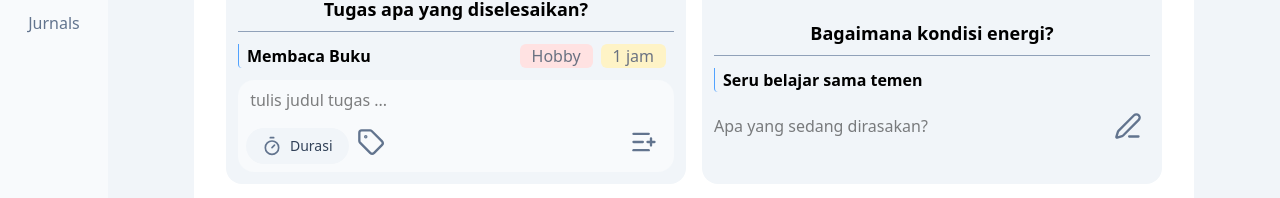
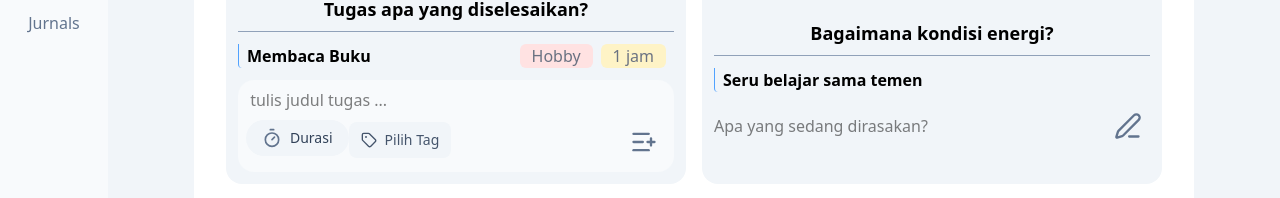
Before and after one commit to alkhudori1026/project-nov, a Next.js app: page / in a window 1280 px wide. Shown: the part 421-619 px from the top of the page. Built offline with nearby package versions, Linux system fonts and the light colour scheme.

Commit message:
Add TagPicker component and integrate it into Home layout for tag management

```diff
--- a/src/app/page.tsx
+++ b/src/app/page.tsx
@@ -3,6 +3,7 @@ import IconButton from "@/components/IconButon";
 import Navigation from "@/components/Navigasi";
 import TopBar from "@/components/TopBar";
 import DurationPicker from "@/components/DurationPicker";
+import TagPicker from "@/components/TagPicker";
 import {
   CircleStar,
   ListPlus,
@@ -18,6 +19,18 @@ export default function Home() {
   const [isFavorite, setIsFavorite] = useState(false);
   const [viewAktif, setViewAktif] = useState("Home");
   const [durasiTugas, setDurasiTugas] = useState("");
+  const [daftarTagGlobal, setDaftarTagGlobal] = useState([
+    "Education",
+    "Skills",
+    "Hobby",
+  ]);
+  const [tagAktif, setTagAktif] = useState("");
+  const tanganiBuatTagBaru = (tagBaru: string) => {
+    // Tambahkan tag baru ke daftar memori global
+    setDaftarTagGlobal([...daftarTagGlobal, tagBaru]);
+    // Langsung jadikan tag baru tersebut sebagai yang terpilih
+    setTagAktif(tagBaru);
+  };
   return (
     <div className="grid grid-cols-[1fr_16fr] grid-rows-[auto_1fr] h-screen ">
       <Navigation viewAktif={viewAktif} onUbahView={setViewAktif} />
@@ -124,9 +137,12 @@ export default function Home() {
                       <DurationPicker
                         onPilihDurasi={(hasil) => setDurasiTugas(hasil)}
                       />
-                      <button className="p-2 rounded-full hover:bg-slate-200 text-slate-500 transition-colors">
-                        <Tag className="size-[clamp(1rem,3vw,1.75rem)]" />
-                      </button>
+                      <TagPicker
+                        daftarTag={daftarTagGlobal}
+                        tagTerpilih={tagAktif}
+                        onPilihTag={(tag) => setTagAktif(tag)}
+                        onBuatTagBaru={tanganiBuatTagBaru}
+                      />
                     </div>
 
                     <button className="p-2 rounded-full hover:bg-slate-200 text-slate-500 transition-colors">
--- /dev/null
+++ b/src/components/TagPicker.tsx
@@ -0,0 +1,136 @@
+"use client";
+
+import { useState, useRef, useEffect } from "react";
+import { Tag as TagIcon, Plus, Search } from "lucide-react";
+
+// Kontrak data untuk mesin TagPicker
+interface TagPickerProps {
+  daftarTag: string[]; // Contoh: ["Education", "Skills", "Hobby"]
+  tagTerpilih: string;
+  onPilihTag: (tag: string) => void;
+  onBuatTagBaru: (tagBaru: string) => void;
+}
+
+export default function TagPicker({
+  daftarTag,
+  tagTerpilih,
+  onPilihTag,
+  onBuatTagBaru,
+}: TagPickerProps) {
+  const [isOpen, setIsOpen] = useState(false);
+  const [kataKunci, setKataKunci] = useState("");
+
+  // Sensor penutup otomatis (Click Outside)
+  const popoverRef = useRef<HTMLDivElement>(null);
+
+  useEffect(() => {
+    const tanganiKlikLuar = (event: MouseEvent) => {
+      if (
+        popoverRef.current &&
+        !popoverRef.current.contains(event.target as Node)
+      ) {
+        setIsOpen(false);
+      }
+    };
+    if (isOpen) document.addEventListener("mousedown", tanganiKlikLuar);
+    return () => document.removeEventListener("mousedown", tanganiKlikLuar);
+  }, [isOpen]);
+
+  // --- LOGIKA MESIN PENYARING & PABRIK ---
+
+  // 1. Saring tag yang mengandung huruf dari kata kunci
+  const tagTersaring = daftarTag.filter((t) =>
+    t.toLowerCase().includes(kataKunci.toLowerCase()),
+  );
+
+  // 2. Cek apakah ketikan persis sama dengan salah satu tag (agar tidak duplikat)
+  const apakahAdaPencocokanPenuh = daftarTag.some(
+    (t) => t.toLowerCase() === kataKunci.trim().toLowerCase(),
+  );
+
+  // 3. Izin mencetak tag baru jika ada teks dan belum ada yang persis sama
+  const bisaBuatBaru = kataKunci.trim() !== "" && !apakahAdaPencocokanPenuh;
+
+  // Fungsi saat tag dipilih atau dicetak
+  const konfirmasiPilihan = (tag: string, apakahBaru: boolean = false) => {
+    if (apakahBaru) {
+      onBuatTagBaru(tag);
+    } else {
+      onPilihTag(tag);
+    }
+    setIsOpen(false); // Tutup laci
+    setKataKunci(""); // Bersihkan memori ketikan
+  };
+
+  return (
+    <div className="relative inline-block text-left" ref={popoverRef}>
+      {/* SAKLAR PEMICU */}
+      <button
+        type="button"
+        onClick={() => setIsOpen(!isOpen)}
+        className={`flex items-center gap-2 px-3 py-2 rounded-lg transition-colors font-medium text-sm focus:outline-none focus-visible:ring-2 focus-visible:ring-blue-500 ${
+          tagTerpilih
+            ? "bg-indigo-100 text-indigo-700 hover:bg-indigo-200" // Mode: Sudah ada tag terpilih
+            : "bg-slate-100 text-slate-600 hover:bg-slate-200" // Mode: Kosong
+        }`}
+      >
+        <TagIcon className="w-4 h-4" />
+        <span>{tagTerpilih ? tagTerpilih : "Pilih Tag"}</span>
+      </button>
+
+      {/* LACI OPERASIONAL (COMBOBOX) */}
+      {isOpen && (
+        <div className="absolute left-0 bottom-full mb-2 z-50 w-56 origin-bottom-left bg-white border border-slate-200 shadow-xl rounded-2xl overflow-hidden flex flex-col">
+          {/* Area Pencarian */}
+          <div className="flex items-center gap-2 px-3 border-b border-slate-100 bg-slate-50">
+            <Search className="w-4 h-4 text-slate-400 shrink-0" />
+            <input
+              type="text"
+              value={kataKunci}
+              onChange={(e) => setKataKunci(e.target.value)}
+              placeholder="Cari atau buat tag..."
+              className="w-full py-2.5 text-sm bg-transparent outline-none placeholder:text-slate-400 text-slate-700"
+              autoFocus // Otomatis aktifkan kursor saat laci terbuka
+            />
+          </div>
+
+          {/* Area Daftar Pilihan */}
+          <div className="max-h-48 overflow-y-auto no-scrollbar py-1 flex flex-col">
+            {/* Opsi: Buat Tag Baru */}
+            {bisaBuatBaru && (
+              <button
+                onClick={() => konfirmasiPilihan(kataKunci.trim(), true)}
+                className="flex items-center gap-2 px-3 py-2 text-sm text-left text-blue-600 hover:bg-blue-50 transition-colors w-full"
+              >
+                <Plus className="w-4 h-4 shrink-0" />
+                <span className="truncate">Buat "{kataKunci.trim()}"</span>
+              </button>
+            )}
+
+            {/* Opsi: Daftar Tag Tersaring */}
+            {tagTersaring.length > 0
+              ? tagTersaring.map((tag) => (
+                  <button
+                    key={tag}
+                    onClick={() => konfirmasiPilihan(tag)}
+                    className={`flex items-center px-3 py-2 text-sm text-left transition-colors w-full ${
+                      tagTerpilih === tag
+                        ? "bg-indigo-50 text-indigo-700 font-semibold"
+                        : "text-slate-700 hover:bg-slate-100"
+                    }`}
+                  >
+                    <span className="truncate">{tag}</span>
+                  </button>
+                ))
+              : // Kondisi: Tidak ketemu dan input kosong
+                !bisaBuatBaru && (
+                  <div className="px-3 py-3 text-sm text-slate-400 text-center italic">
+                    Tidak ada tag.
+                  </div>
+                )}
+          </div>
+        </div>
+      )}
+    </div>
+  );
+}
```
